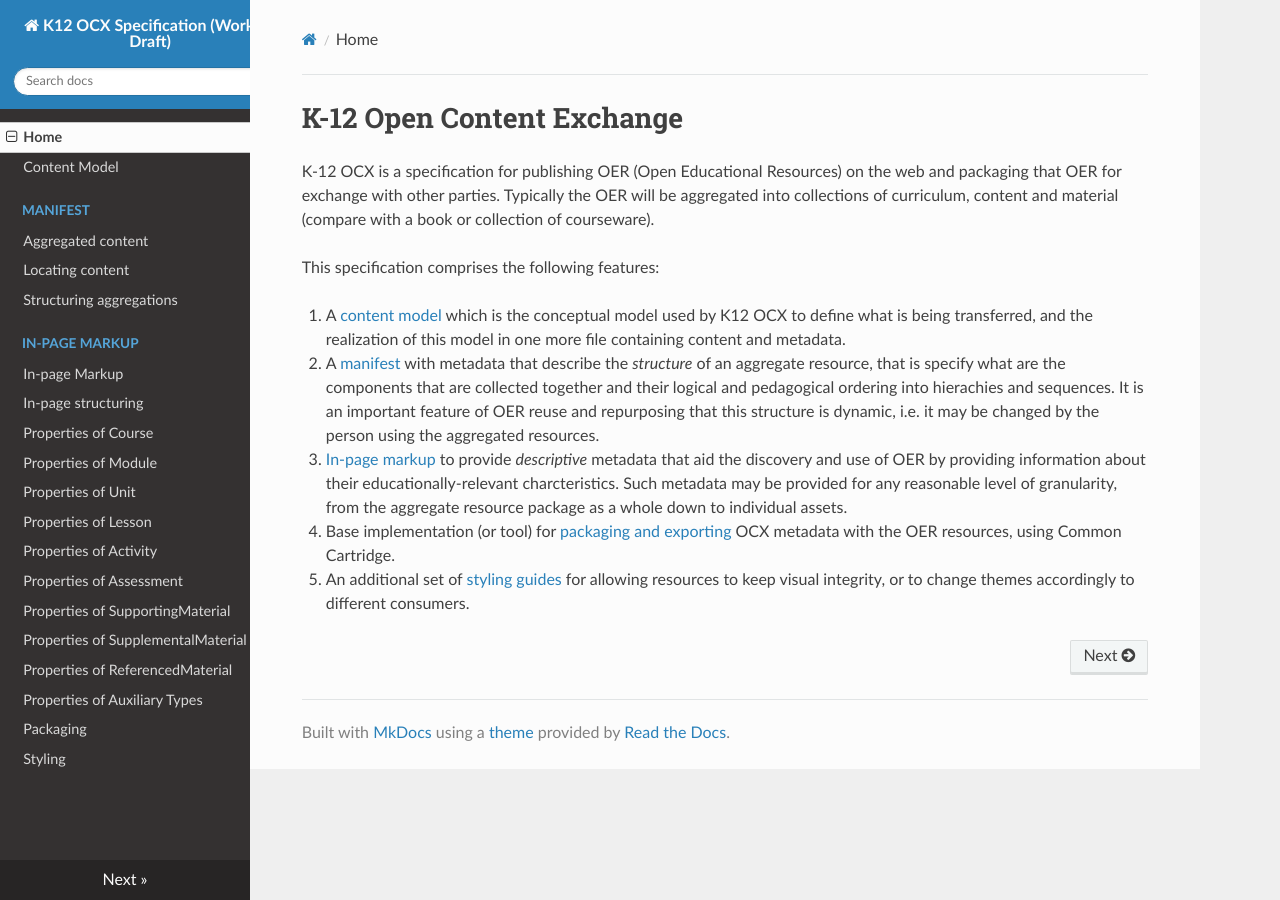
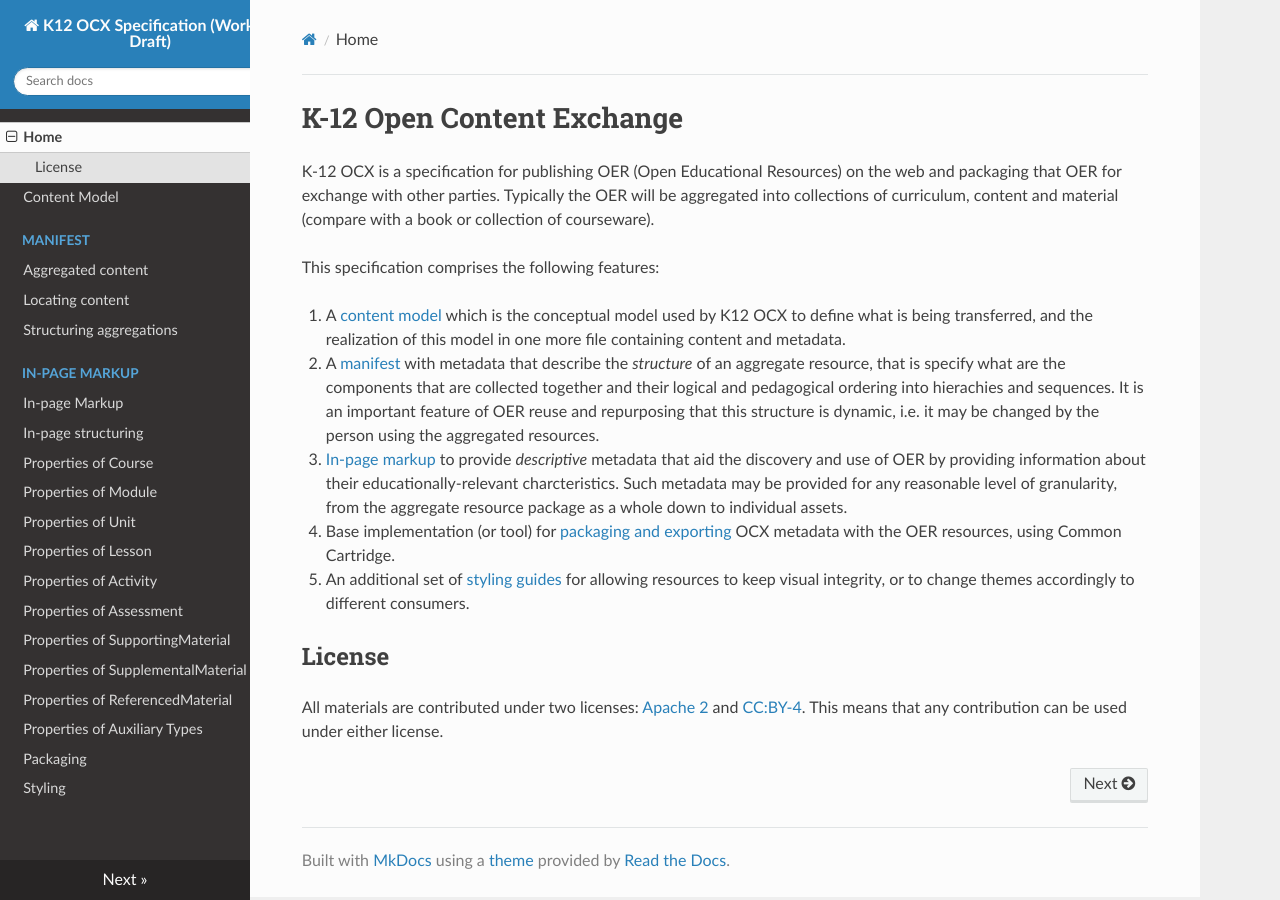
Before and after one commit to K12OCX/k12ocx-specs, an MkDocs documentation site: the page built from docs/index.md, in a window 1280 px wide. Built offline with MkDocs 1.6.1, drawn with Linux system fonts in a browser that asks for light colours; nearby versions of some CDN libraries; old or Windows-style settings are respelled for this version of MkDocs.

Commit message:
Adding license info to spec docs

```diff
--- a/docs/index.md
+++ b/docs/index.md
@@ -14,3 +14,6 @@ This specification comprises the following features:
 4. Base implementation (or tool) for [packaging and exporting](packaging) OCX metadata with the OER resources, using Common Cartridge.
 
 5. An additional set of [styling guides](styling) for allowing resources to keep visual integrity, or to change themes accordingly to different consumers.
+
+## License
+All materials are contributed under two licenses: [Apache 2](https://www.apache.org/licenses/LICENSE-2.0) and [CC:BY-4](https://creativecommons.org/licenses/by/4.0/). This means that any contribution can be used under either license.
```
